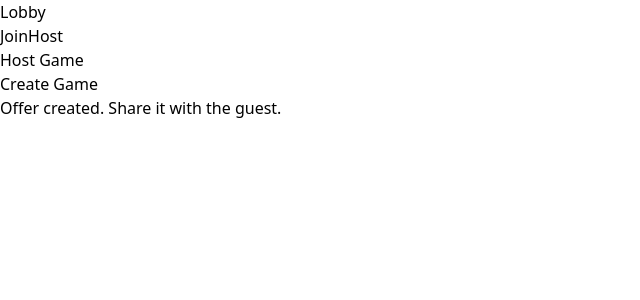
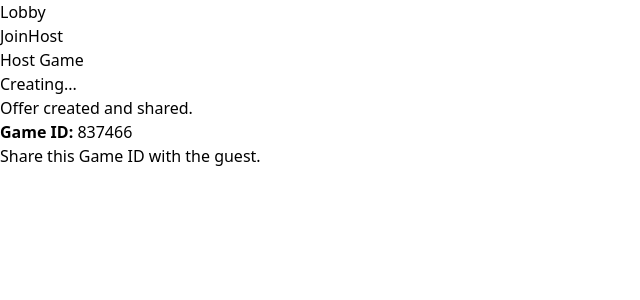
Before and after one commit to maticdremelj/Kraljevih15, a React (Vite) app in the folder boardgame/: page /lobby/host in a window 1280 px wide. Both pictures are taken after a click on the button "Create Game". Shown: the top 300 px of the page, without its empty margins (0-640 px from the left). Built offline with nearby package versions, Linux system fonts and the light colour scheme; no server answers.

Commit message:
Save offer into Firestore

```diff
--- a/boardgame/src/assets/Host.jsx
+++ b/boardgame/src/assets/Host.jsx
@@ -1,9 +1,12 @@
 import { useEffect, useRef, useState } from "react";
+import { db } from "../firebaseConfig"; // Import Firestore instance
+import { doc, setDoc } from "firebase/firestore";
 import { createPeerConnection, createOffer } from "../webrtcUtils";
 
 const Host = () => {
   const pcRef = useRef(null);
   const [offer, setOffer] = useState(null);
+  const [gameId, setGameId] = useState(null);
   const [isCreatingOffer, setIsCreatingOffer] = useState(false);
   const [error, setError] = useState(null);
 
@@ -20,10 +23,8 @@ const Host = () => {
   }, []);
 
   const handleCreateGame = async () => {
-    // Reset error state
     setError(null);
 
-    // Check if we already have an offer
     if (offer) {
       console.log("Offer already created, skipping duplicate.");
       return;
@@ -35,12 +36,21 @@ const Host = () => {
       return;
     }
 
-    // Set loading state
     setIsCreatingOffer(true);
 
     try {
       const newOffer = await createOffer(pc);
       setOffer(newOffer);
+
+      // Generate a unique game ID (can be replaced with a UUID or user input)
+      const newGameId = Math.random().toString().slice(2, 8);
+      setGameId(newGameId);
+
+      // Store the offer in Firestore
+      const gameRef = doc(db, "games", newGameId);
+      await setDoc(gameRef, { offer: newOffer });
+
+      console.log("Offer saved to Firestore:", newOffer);
     } catch (err) {
       console.error("Failed to create offer:", err);
       setError(`Failed to create offer: ${err.message}`);
@@ -61,7 +71,13 @@ const Host = () => {
       </button>
 
       {error && <p className="text-red-500">{error}</p>}
-      {offer && <p>Offer created. Share it with the guest.</p>}
+      {offer && (
+        <div>
+          <p>Offer created and shared.</p>
+          <p><strong>Game ID:</strong> {gameId}</p>
+          <p>Share this Game ID with the guest.</p>
+        </div>
+      )}
     </div>
   );
 };
--- a/boardgame/src/firebaseConfig.js
+++ b/boardgame/src/firebaseConfig.js
@@ -1,5 +1,5 @@
 import { initializeApp } from "firebase/app";
-import { getFirestore, connectFirestoreEmulator } from "firebase/firestore/lite";
+import { getFirestore, connectFirestoreEmulator } from "firebase/firestore";
 
 const firebaseConfig = {
   apiKey: import.meta.env.VITE_FIREBASE_API_KEY,
```
